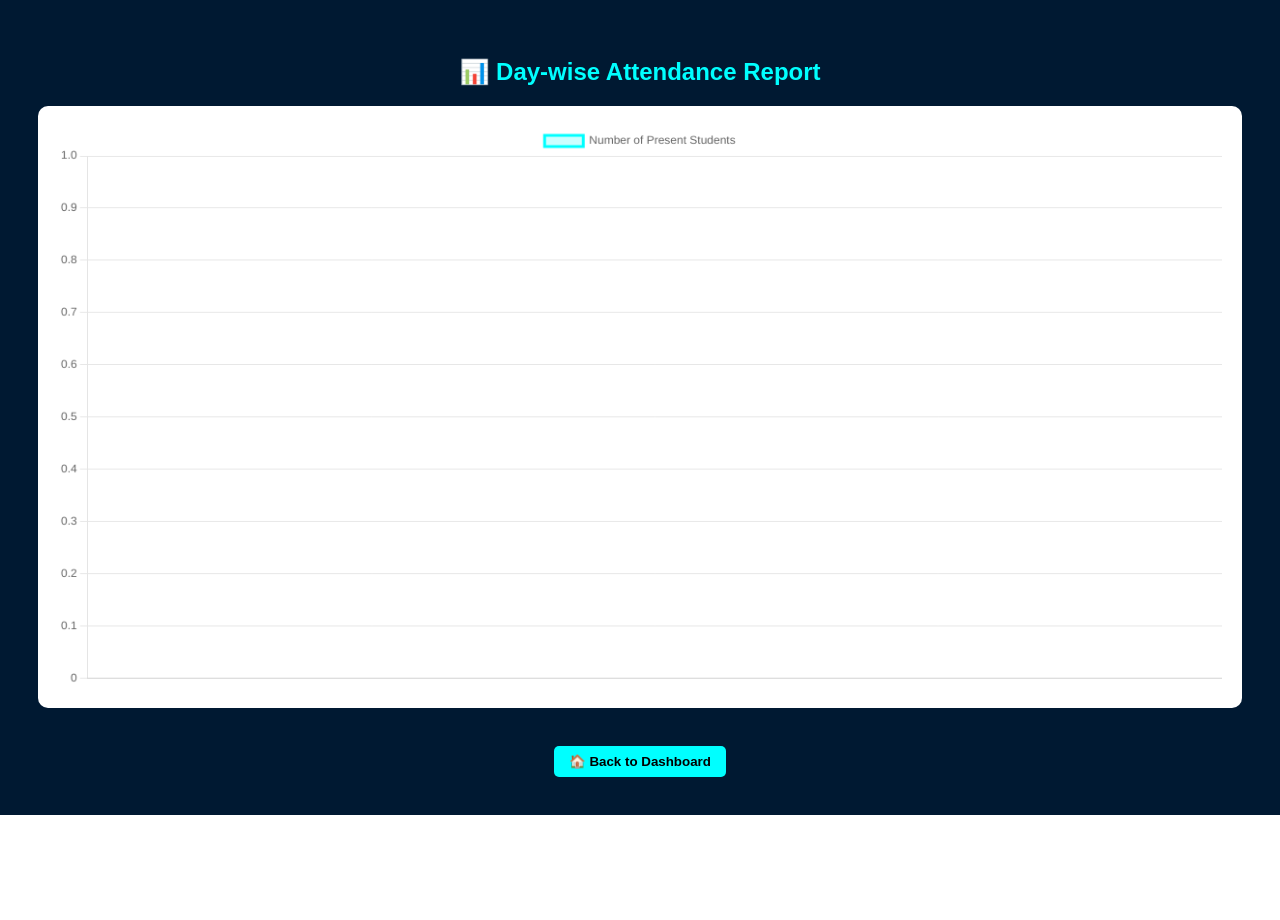
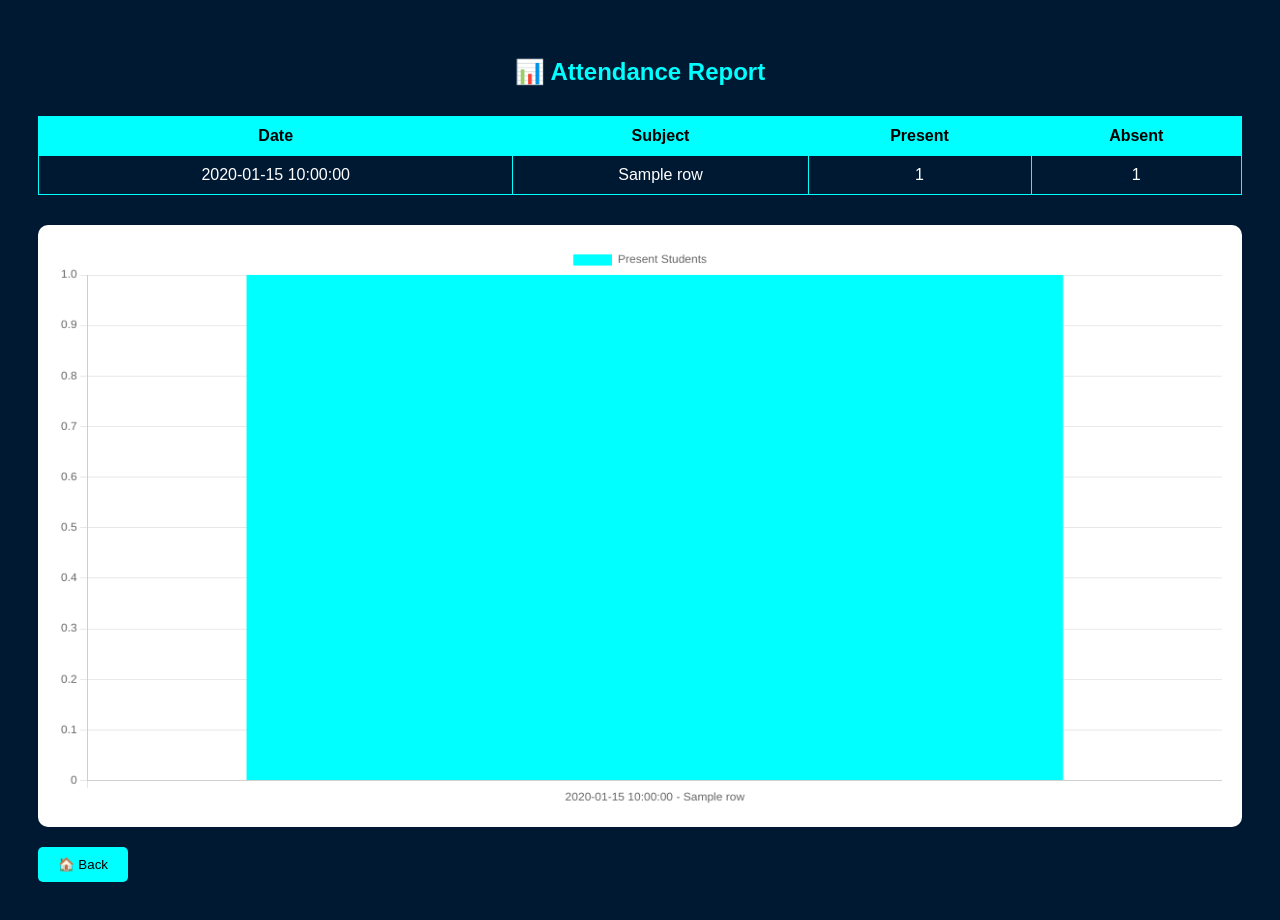
Before and after one commit to Rakshapm511/raksha, a Flask app: template student-docker-project/app/templates/reports.html in a window 1280 px wide. Before the commit the page ends 815 px from the top, so only its background shows below. Run offline with Flask 3, Linux system fonts and the light colour scheme; the template is opened without the code that fills it: most values are stand-ins (such as "Sample title", 1, 10 or a date in 2020).

Commit message:
Update reports.html

```diff
--- a/student-docker-project/app/templates/reports.html
+++ b/student-docker-project/app/templates/reports.html
@@ -2,6 +2,7 @@
 <html>
 <head>
 <title>Attendance Report</title>
+
 <script src="https://cdn.jsdelivr.net/npm/chart.js"></script>
 
 <style>
@@ -10,26 +11,43 @@
     color:white;
     font-family:Arial;
     padding:30px;
-            text-align:center;
 }
 
 h2{
     color:cyan;
+    text-align:center;
+}
+
+table{
+    width:100%;
+    border-collapse:collapse;
+    margin-top:30px;
+}
+
+th,td{
+    border:1px solid cyan;
+    padding:10px;
+    text-align:center;
+}
+
+th{
+    background:cyan;
+    color:black;
 }
 
 canvas{
     background:white;
     padding:20px;
     border-radius:10px;
+    margin-top:30px;
 }
 
 button{
     margin-top:20px;
-            padding:8px 15px;
+    padding:10px 20px;
+    background:cyan;
     border:none;
     border-radius:5px;
-            background:cyan;
-            font-weight:bold;
     cursor:pointer;
 }
 </style>
@@ -37,34 +55,70 @@
 
 <body>
 
-<h2>📊 Day-wise Attendance Report</h2>
+<h2>📊 Attendance Report</h2>
 
-<canvas id="attendanceChart" width="600" height="300"></canvas>
+<table>
 
-<br>
+<tr>
+    <th>Date</th>
+    <th>Subject</th>
+    <th>Present</th>
+    <th>Absent</th>
+</tr>
+
+{% for row in reports %}
+
+<tr>
+    <td>{{ row.date }}</td>
+    <td>{{ row.subject }}</td>
+    <td>{{ row.present_count }}</td>
+    <td>{{ row.absent_count }}</td>
+</tr>
+
+{% endfor %}
+
+</table>
+
+<canvas id="attendanceChart"></canvas>
 
 <a href="/dashboard">
-    <button>🏠 Back to Dashboard</button>
+<button>🏠 Back</button>
 </a>
+
 <script>
-// @ts-nocheck
 
-const ctx = document.getElementById('attendanceChart').getContext('2d');
+const labels = [
+{% for row in reports %}
+"{{ row.date }} - {{ row.subject }}",
+{% endfor %}
+];
 
-new Chart(ctx, {
-    type: 'line',
-    data: {
-        labels: {{ dates | tojson | safe }},
-        datasets: [{
-            label: 'Number of Present Students',
-            data: {{ counts | tojson | safe }},
-            borderColor: 'cyan',
-            backgroundColor: 'rgba(0,255,255,0.2)',
-            fill: true,
-            tension: 0.3
+const present = [
+{% for row in reports %}
+{{ row.present_count }},
+{% endfor %}
+];
+
+new Chart(document.getElementById('attendanceChart'),{
+
+type:'bar',
+
+data:{
+labels:labels,
+
+datasets:[{
+
+label:'Present Students',
+
+data:present,
+
+backgroundColor:'cyan'
+
 }]
 }
+
 });
+
 </script>
 
 </body>
```
Lines whose indentation alone changed are shown as unchanged.
